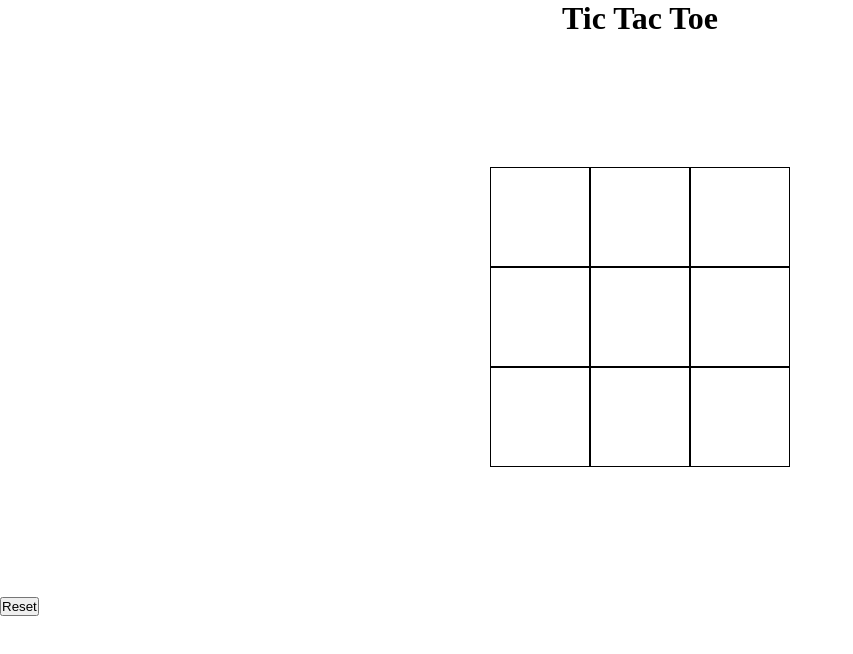
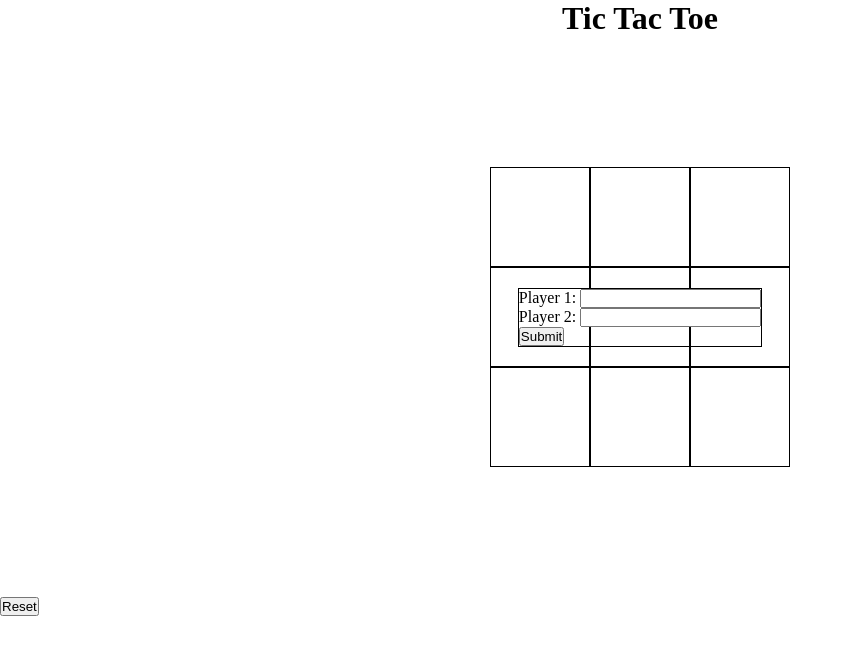
Before and after one commit to pedrolopez-e/tic-tac-toe-project, a plain HTML site: page index.html in a window 1280 px wide. Shown: the whole page, without its empty margins (0-853 px from the left). Drawn offline with Linux system fonts and the light colour scheme.

Commit message:
Create the basic structure of the form to set players' names

```diff
--- a/index.html
+++ b/index.html
@@ -23,6 +23,17 @@
             <div class="cell" data-id="7"></div>
             <div class="cell" data-id="8"></div>
         </div>
+        <form action="" id="players-name-form">
+            <div class="player-name-input">
+                <label for="player-1">Player 1:</label>
+                <input type="text" id="player-1">
+            </div>
+            <div class="player-name-input">
+                <label for="player-2">Player 2:</label>
+                <input type="text" id="player-2">
+            </div>
+            <input type="submit">
+        </form>
     </main>
     <footer>
         <button id="reset-button">Reset</button>
--- a/styles.css
+++ b/styles.css
@@ -25,3 +25,10 @@ header {
     display: flex;
     justify-content: center;
 }
+
+#players-name-form {
+    border: solid 1px black;
+    position: absolute;
+    margin-left: auto;
+    margin-right: auto;
+}
```
Also changed, not shown: script.js (+0 -12 lines).
